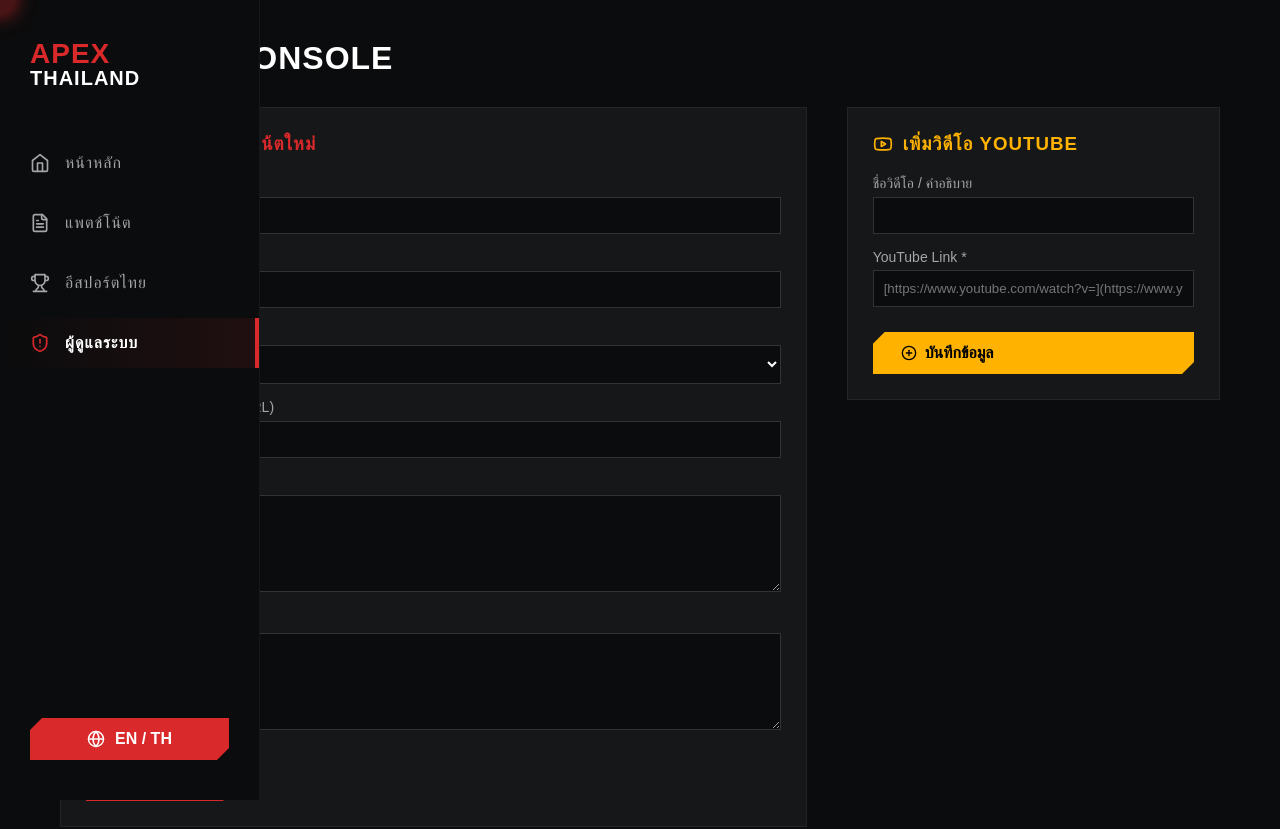
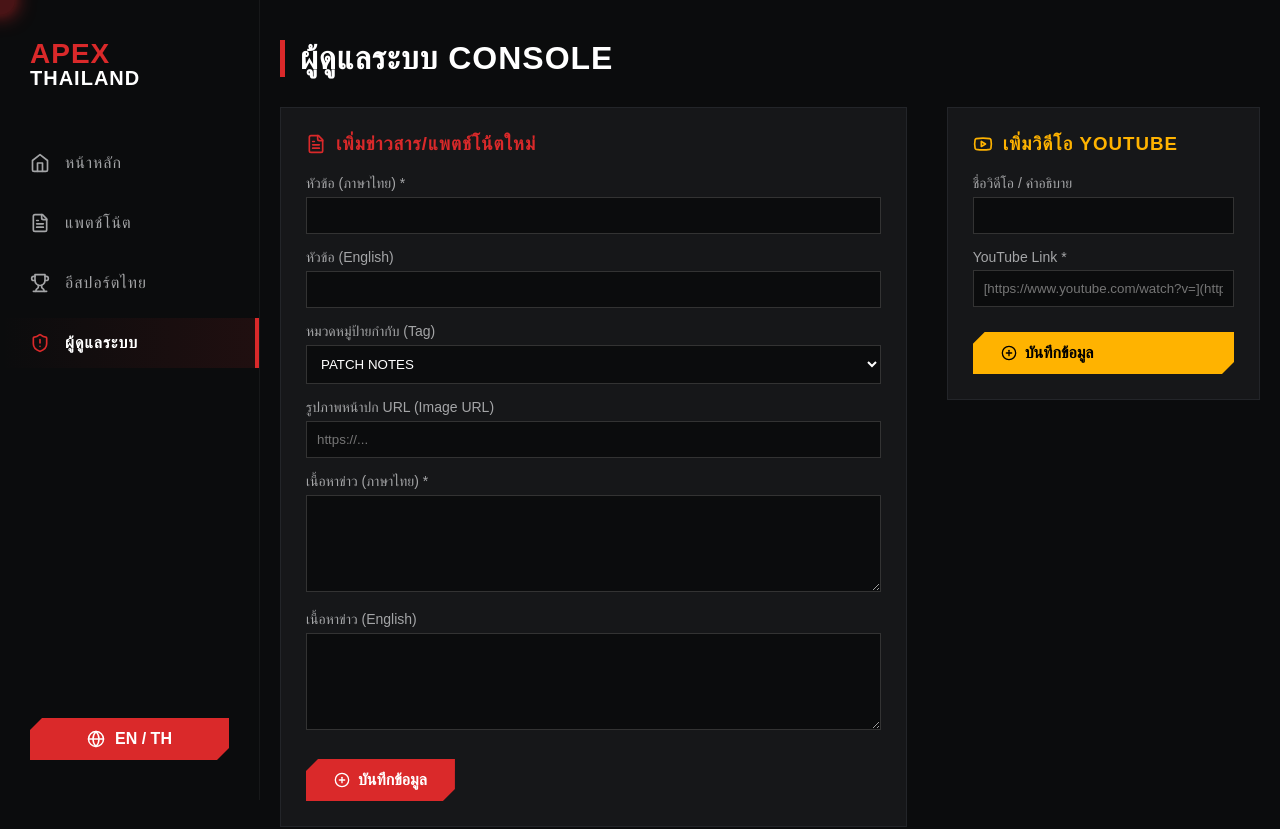
Before and after one commit to JameBunny/APEX-Legends-Thailand-Community, a React (Vite) app: page /admin in a window 1280 px wide. Shown: the top 829 px of the page. Built offline with nearby package versions, Linux system fonts and the light colour scheme.

Commit message:
Update global.css

```diff
--- a/src/styles/global.css
+++ b/src/styles/global.css
@@ -20,6 +20,13 @@ body {
   font-family: var(--font-body);
   overflow-x: hidden;
   -webkit-font-smoothing: antialiased;
+  /* เพิ่มเมาส์ Nessie เป็นเมาส์หลัก (ต้องมีไฟล์ nessie.png ในโฟลเดอร์ public) */
+  cursor: url('/nessie.png'), auto;
+}
+
+/* ทำให้ปุ่ม ลิงก์ และการ์ด เปลี่ยนเป็นเมาส์ Nessie แบบชี้ได้ */
+a, button, .apex-btn, .apex-btn-secondary, input, select, textarea {
+  cursor: url('/nessie.png'), pointer !important;
 }
 
 h1, h2, h3, h4, h5, h6 {
@@ -28,6 +35,29 @@ h1, h2, h3, h4, h5, h6 {
   letter-spacing: 1px;
 }
 
+/* -------------------------------------------
+   LAYOUT: เลย์เอาต์หลักแยกซ้ายขวาสำหรับ Sidebar ใหม่
+---------------------------------------------- */
+.app-layout {
+  display: flex;
+  min-height: 100vh;
+}
+
+.main-content {
+  flex-grow: 1;
+  margin-left: 260px; /* เว้นระยะทางซ้ายไว้ 260px ให้ Sidebar */
+  width: calc(100% - 260px);
+}
+
+/* เมื่อหน้าจอเล็กกว่า 992px (เช่น ไอแพดแนวตั้ง หรือมือถือ) ให้ยุบ Sidebar */
+@media (max-width: 992px) {
+  .app-layout { flex-direction: column; }
+  .main-content { margin-left: 0; width: 100%; padding-bottom: 80px; }
+}
+
+/* -------------------------------------------
+   COMPONENTS: ส่วนประกอบต่างๆ ของเว็บ
+---------------------------------------------- */
 /* Container ส่วนกลางที่ยืดหยุ่นตามอุปกรณ์ */
 .container {
   width: 100%;
@@ -51,7 +81,6 @@ h1, h2, h3, h4, h5, h6 {
   font-family: var(--font-heading);
   font-size: 16px;
   font-weight: 600;
-  cursor: pointer;
   text-transform: uppercase;
   clip-path: polygon(12px 0, 100% 0, 100% calc(100% - 12px), calc(100% - 12px) 100%, 0 100%, 0 12px);
   transition: all 0.2s ease-in-out;
@@ -74,7 +103,6 @@ h1, h2, h3, h4, h5, h6 {
   font-family: var(--font-heading);
   text-transform: uppercase;
   clip-path: polygon(12px 0, 100% 0, 100% calc(100% - 12px), calc(100% - 12px) 100%, 0 100%, 0 12px);
-  cursor: pointer;
   transition: all 0.2s;
 }
 
@@ -113,17 +141,36 @@ h1, h2, h3, h4, h5, h6 {
   }
 }
 
-/* ซ่อน Scrollbar ที่ไม่จำเป็น */
+/* -------------------------------------------
+   EFFECTS: เอฟเฟกต์ตกแต่งให้ดูทันสมัย
+---------------------------------------------- */
+/* เอฟเฟกต์การ์ดเรืองแสง (Glow) สไตล์ Sci-Fi สำหรับ NewsCard และ VideoCard */
+.glass-card {
+  background: rgba(22, 23, 25, 0.6);
+  backdrop-filter: blur(10px);
+  border: 1px solid rgba(255, 255, 255, 0.05);
+  border-left: 3px solid var(--apex-red);
+  transition: all 0.3s ease;
+  overflow: hidden;
+}
+
+.glass-card:hover {
+  transform: translateY(-5px);
+  box-shadow: 0 10px 20px rgba(218, 41, 42, 0.2);
+  border-left: 3px solid var(--apex-gold);
+}
+
+/* ปรับ Scrollbar ฝั่งขวาให้บางลงและดูโฉบเฉี่ยวขึ้น */
 ::-webkit-scrollbar {
-  width: 8px;
+  width: 6px;
 }
 ::-webkit-scrollbar-track {
-  background: var(--apex-dark-bg);
+  background: rgba(11, 12, 13, 0.8);
 }
 ::-webkit-scrollbar-thumb {
-  background: var(--apex-card-bg);
-  border: 2px solid var(--apex-dark-bg);
+  background: var(--apex-red);
+  border-radius: 10px;
 }
 ::-webkit-scrollbar-thumb:hover {
-  background: var(--apex-red);
+  background: var(--apex-gold);
 }
```
